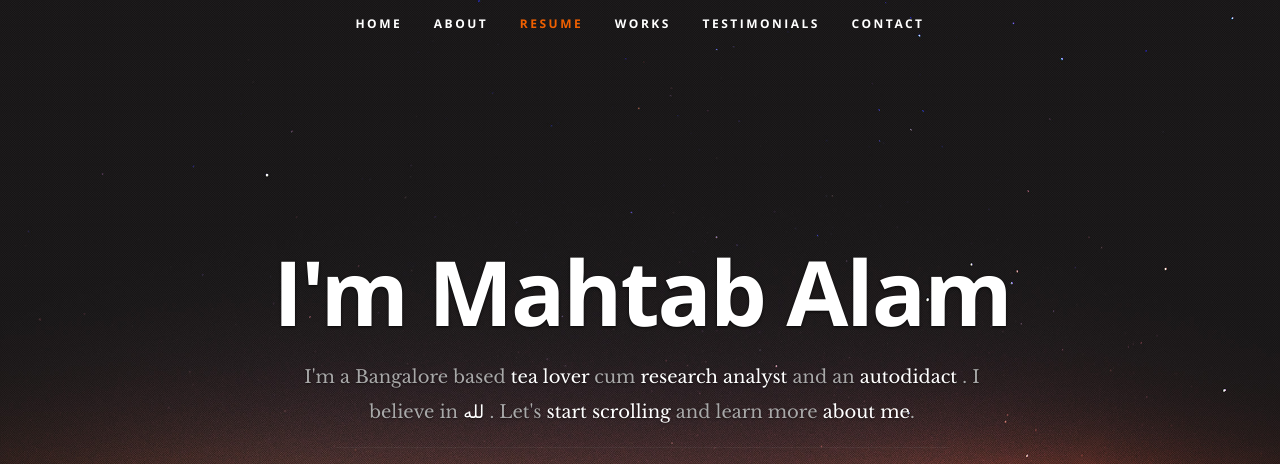
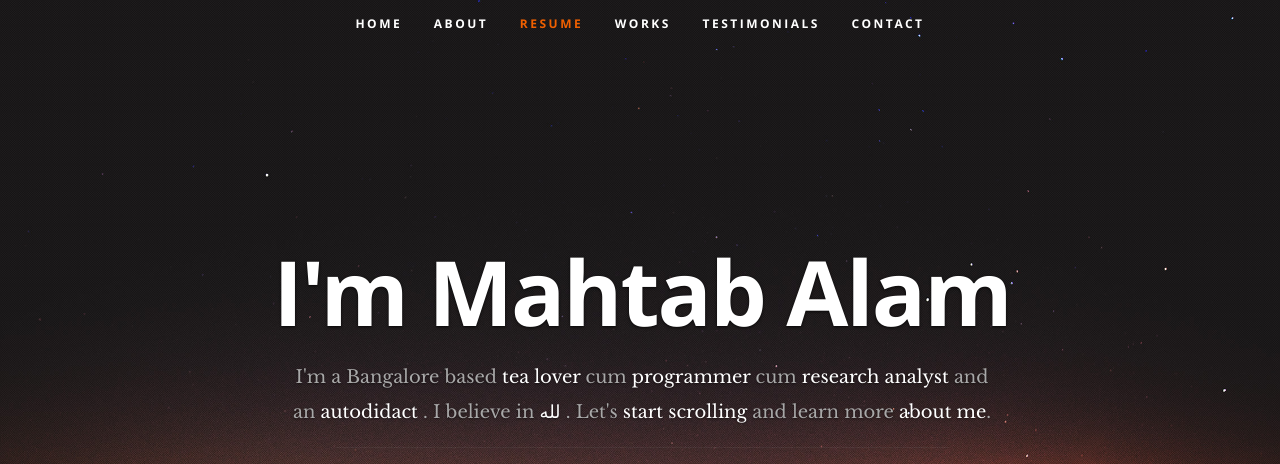
Before and after one commit to javedsky/emahtab.github.io, a plain HTML site: page index.html in a window 1280 px wide. Shown: the top 464 px of the page. Drawn offline with nearby package versions, Linux system fonts and the light colour scheme.

Commit message:
Update index.html

```diff
--- a/index.html
+++ b/index.html
@@ -58,7 +58,7 @@
       <div class="row banner">
          <div class="banner-text">
             <h1 class="responsive-headline">I'm Mahtab Alam</h1>
-            <h3>I'm a Bangalore based <span>tea lover</span> cum <span>research analyst</span> and an <span>autodidact   </span>. I believe in <span>لله</span>
+            <h3>I'm a Bangalore based <span>tea lover</span> cum <span>programmer</span> cum <span>research analyst</span> and an <span>autodidact   </span>. I believe in <span>لله</span>
             . Let's <a class="smoothscroll" href="#about">start scrolling</a>
             and learn more <a class="smoothscroll" href="#about">about me</a>.</h3>
             <hr />
```
